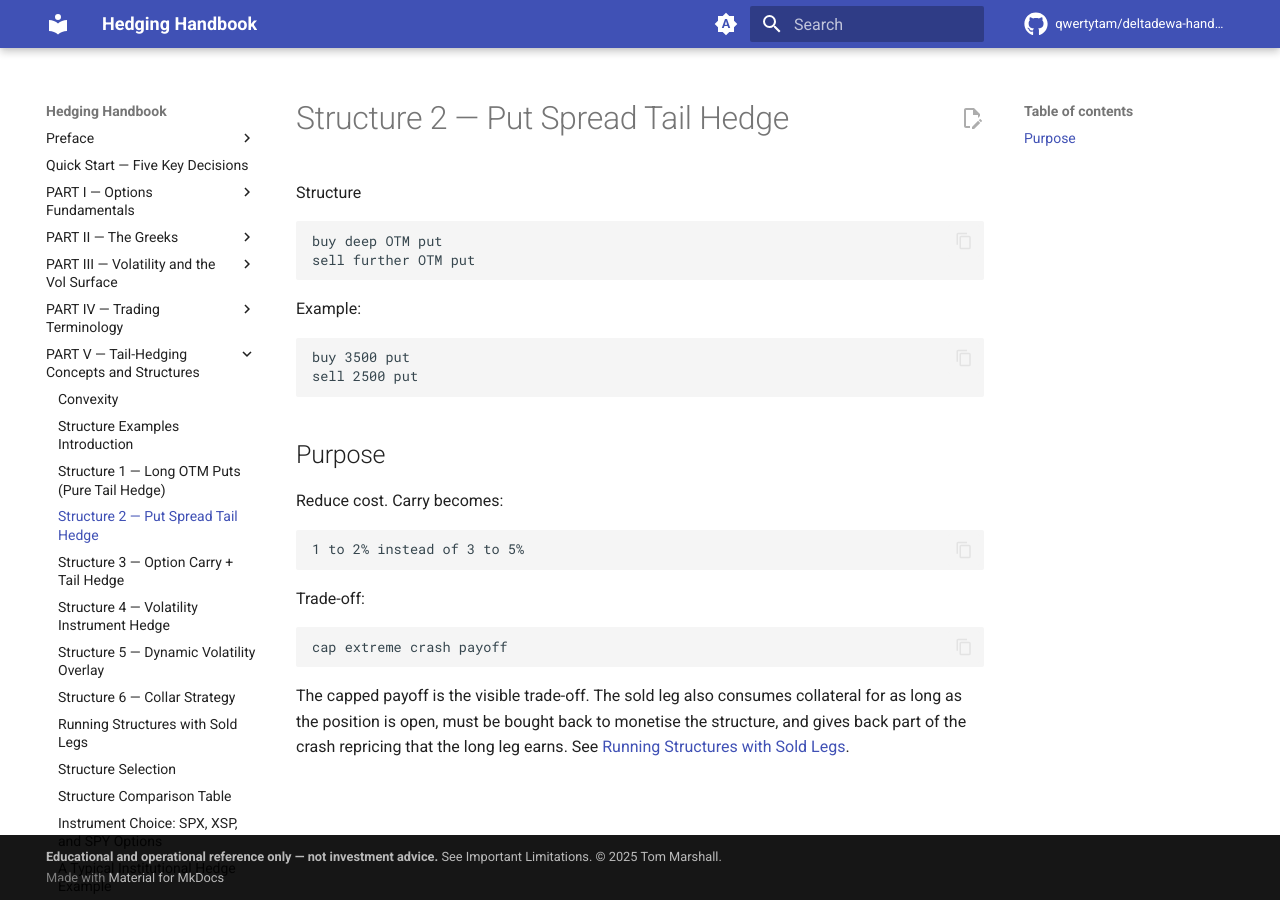
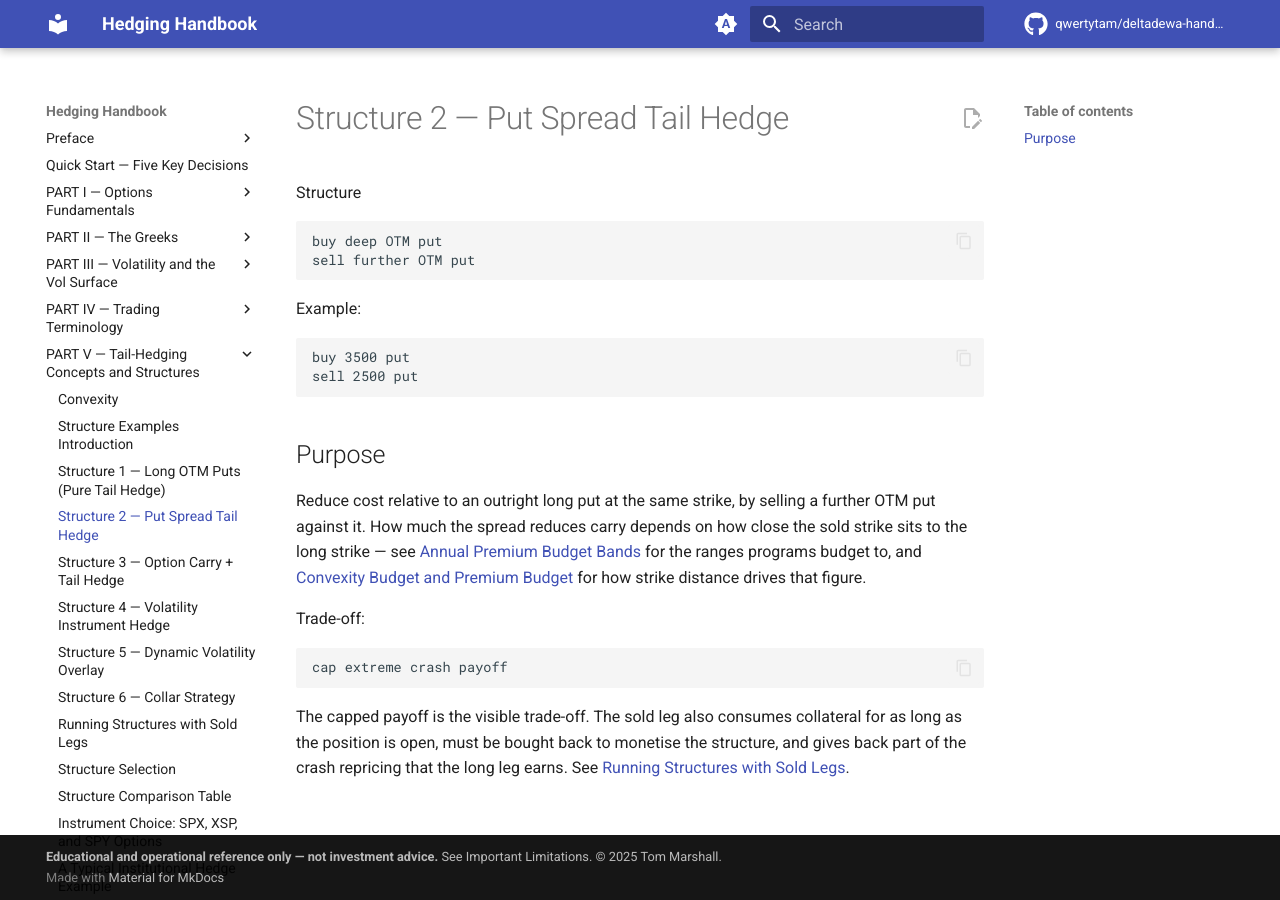
Before and after one commit to qwertytam/deltadewa-handbook, an MkDocs documentation site: the page built from docs/part-5/structure-2-put-spread-tail-hedge.md, in a window 1280 px wide. Built offline with MkDocs 1.6.1 and Material for MkDocs 9.7.7, drawn with Linux system fonts in a browser that asks for light colours; comment, search, counter and statistics services are not loaded.

Commit message:
Replace Structure 2's carry figures with a link to their owner
The put-spread page stated carry as "1 to 2% instead of 3 to 5%" inside a
fenced block. That is a sixth carry-budget location, and #23 did not
list it — so it survived the pass that made
part-7/typical-hedge-program-targets.md the canonical owner.

It also disagrees with that owner. The canonical bands are 0.5-1.5%
family office, 1.5-2.5% institutional deep OTM, and 3-5%+ for richer
programs; neither "1 to 2%" nor "3 to 5%" corresponds to a band, and the
page presented them as though a put spread moves a program between two
fixed points.

The figures are removed rather than corrected. What is general here is
the mechanism — how much a spread reduces carry depends on where the
sold strike sits relative to the long strike — so the page now states
that and links to the owner for the ranges, and to convexity-budget for
how strike distance drives the figure.

Refs #23

````diff
--- a/docs/part-5/structure-2-put-spread-tail-hedge.md
+++ b/docs/part-5/structure-2-put-spread-tail-hedge.md
@@ -18,11 +18,13 @@ sell 2500 put
 
 ## Purpose
 
-Reduce cost. Carry becomes:
-
-```text
-1 to 2% instead of 3 to 5%
-```
+Reduce cost relative to an outright long put at the same strike, by selling a
+further OTM put against it. How much the spread reduces carry depends on how
+close the sold strike sits to the long strike — see
+[Annual Premium Budget Bands](../part-7/typical-hedge-program-targets.md#annual-premium-budget-bands)
+for the ranges programs budget to, and
+[Convexity Budget and Premium Budget](../part-7/convexity-budget-and-premium-budget.md)
+for how strike distance drives that figure.
 
 Trade-off:
 
````
